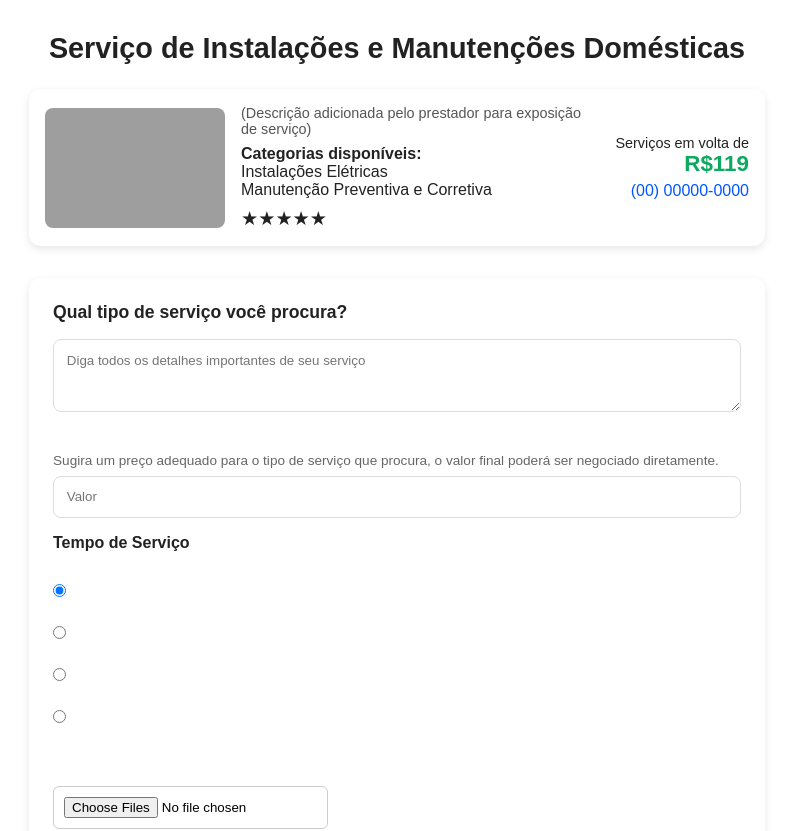
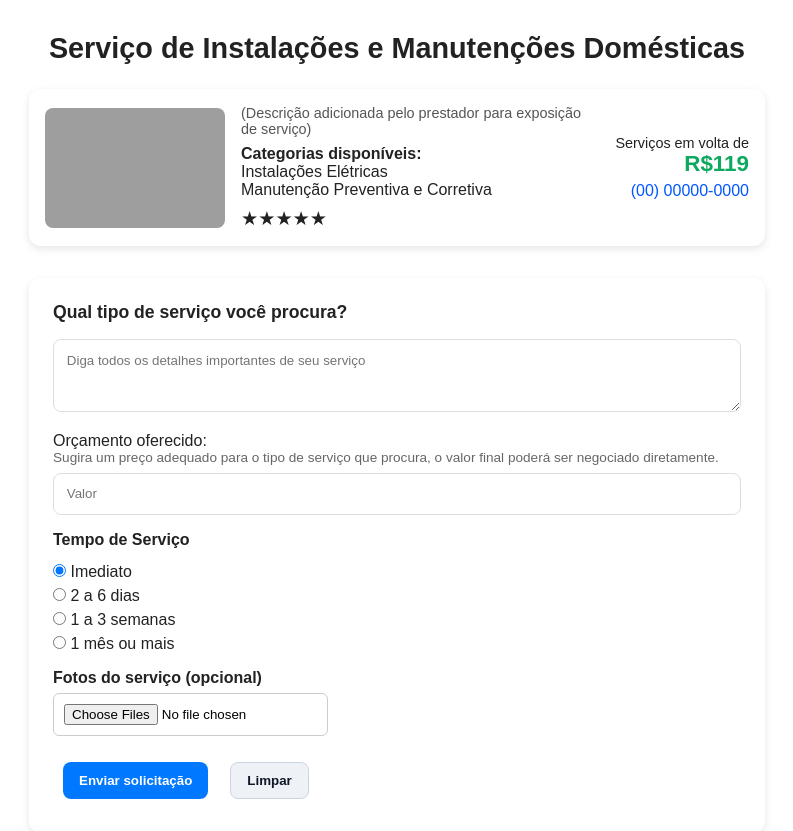
Before and after one commit to icaroBena/sistema-servicos, a React (Vite) app: page /service-requests in a window 1280 px wide. Shown: the top 831 px of the page, without its empty margins (243-1036 px from the left). Built offline with nearby package versions, Linux system fonts and the light colour scheme; grey boxes are pictures that could not be loaded.

Commit message:
upd: mudanca de cor no login e registro de usuarios

```diff
--- a/src/pages/login/login.css
+++ b/src/pages/login/login.css
@@ -53,11 +53,6 @@
   color: #ffffff;
 }
 
-.login-subtitle, label {
-  margin-top: 15px;
-  font-size: 18px;
-  color: #ffffff;
-}
 
 /* Ajuste opcional das imagens */
 .imagemproblema, .imagemparceria {
@@ -92,3 +87,10 @@
   color: white;
   margin: 10px;
 }
+
+.login-subtitle,
+.login-right-panel label {
+  margin-top: 15px;
+  font-size: 18px;
+  color: #ffffff;
+}
```
Also changed, not shown: src/pages/login/login.tsx (indentation only).
